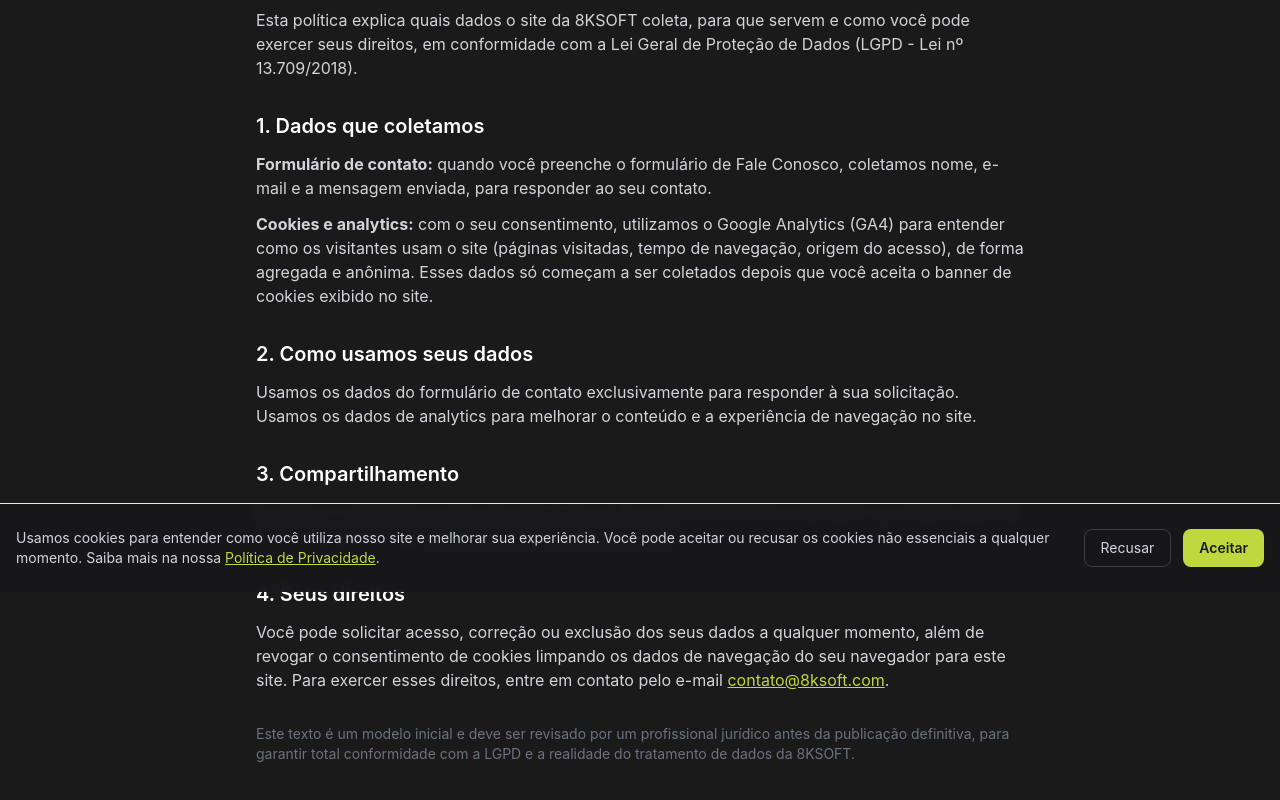
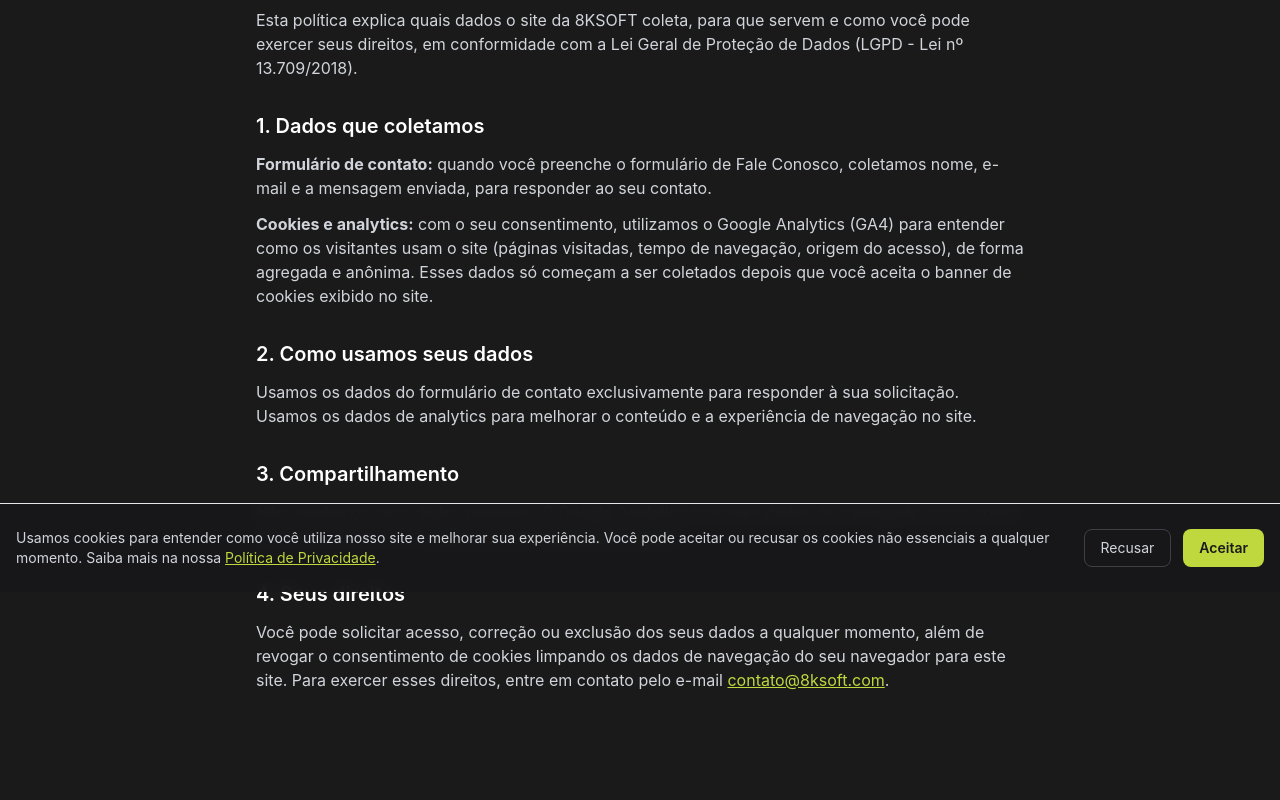
Before and after one commit to 8KSOFT/institucional, a Next.js app: page /privacidade in a window 1280 px wide. Shown: the part 208-1008 px from the top of the page. Built offline with nearby package versions, Linux system fonts and the light colour scheme; no server answers.

Commit message:
Remove o aviso de rascunho da política de privacidade
O texto passa a ser apresentado como política vigente, sem a ressalva de
revisão jurídica pendente.

```diff
--- a/src/app/(pages)/privacidade/page.tsx
+++ b/src/app/(pages)/privacidade/page.tsx
@@ -68,11 +68,6 @@
             .
           </p>
         </div>
-
-        <p className="text-sm text-gray-500">
-          Este texto é um modelo inicial e deve ser revisado por um profissional jurídico antes da publicação
-          definitiva, para garantir total conformidade com a LGPD e a realidade do tratamento de dados da 8KSOFT.
-        </p>
       </div>
     </section>
   );
```
